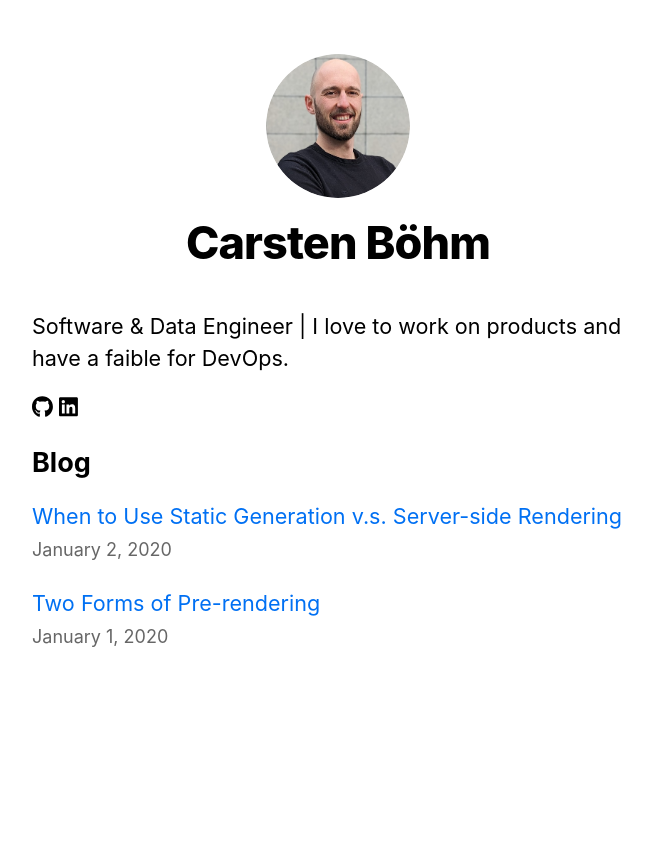
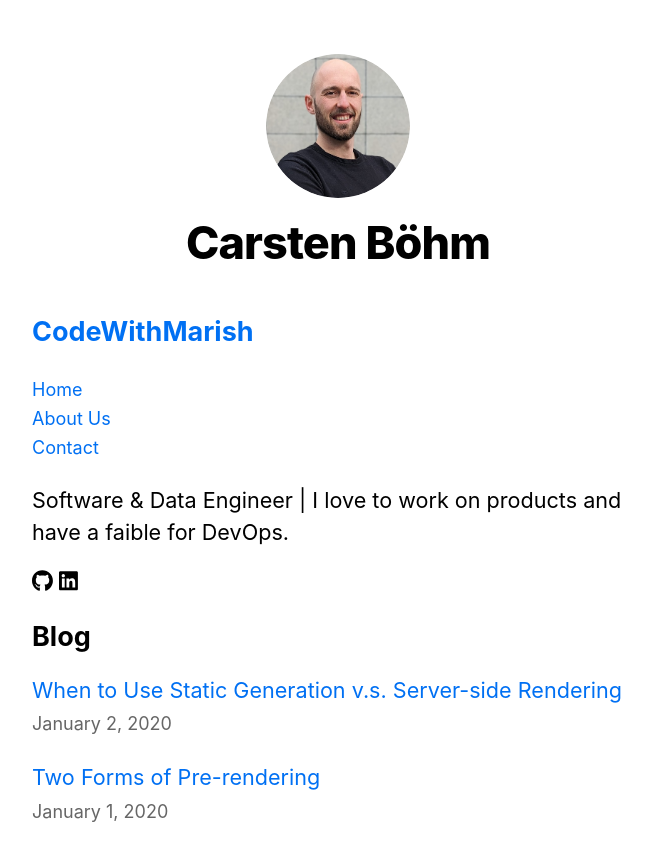
Before and after one commit to carsten-bo/personal-site, a Next.js app: page / in a window 1280 px wide. Shown: the top 860 px of the page, without its empty margins (302-954 px from the left). Before the commit the page ends 800 px from the top, so only its background shows below. Built offline with nearby package versions, Linux system fonts and the light colour scheme.

Commit message:
Add navbar

```diff
--- /dev/null
+++ b/components/navbar.js
@@ -0,0 +1,49 @@
+import Link from "next/link"
+import Image from "next/image"
+import React, { useState } from "react"
+// import Logo from "./Logo";
+import NavItem from "./navitem"
+
+const MENU_LIST = [
+  { text: "Home", href: "/" },
+  { text: "About Us", href: "/about" },
+  { text: "Contact", href: "/contact" },
+]
+
+const Navbar = () => {
+  const [navActive, setNavActive] = useState(null)
+  const [activeIdx, setActiveIdx] = useState(-1)
+
+  return (
+    <header>
+      <nav className={`nav`}>
+        <Link href={"/"}>
+            <h1 className="logo">CodeWithMarish</h1>
+        </Link>
+        <div
+          onClick={() => setNavActive(!navActive)}
+          className={`nav__menu-bar`}
+        >
+          <div></div>
+          <div></div>
+          <div></div>
+        </div>
+        <div className={`${navActive ? "active" : ""} nav__menu-list`}>
+          {MENU_LIST.map((menu, idx) => (
+            <div
+              onClick={() => {
+                setActiveIdx(idx)
+                setNavActive(false)
+              }}
+              key={menu.text}
+            >
+              <NavItem active={activeIdx === idx} {...menu} />
+            </div>
+          ))}
+        </div>
+      </nav>
+    </header>
+  )
+}
+
+export default Navbar
--- /dev/null
+++ b/components/navitem.js
@@ -0,0 +1,17 @@
+import Link from "next/link";
+
+const NavItem = ({ text, href, active }) => {
+  return (
+    <Link href={href}>
+      <a
+        className={`nav__item ${
+          active ? "active" : ""
+        }`}
+      >
+        {text}
+      </a>
+    </Link>
+  );
+};
+
+export default NavItem;
--- a/pages/index.js
+++ b/pages/index.js
@@ -2,6 +2,7 @@
 import Layout, { siteTitle } from "../components/layout"
 import Link from "next/link"
 import Date from "../components/date"
+import Navbar from '../components/navbar';
 
 import utilStyles from "../styles/utils.module.css"
 import { getSortedPostsData } from "../lib/posts"
@@ -25,6 +26,7 @@
       <Head>
         <title>{siteTitle}</title>
       </Head>
+      <Navbar></Navbar>
       <section className={utilStyles.headingMd}>
         <p>
           Software & Data Engineer | I love to work on products and have a faible for DevOps. </p>
--- /dev/null
+++ b/styles/navbar.module.css
@@ -0,0 +1,96 @@
+@import url("https://fonts.googleapis.com/css2?family=Work+Sans:wght@400;500;700&display=swap");
+
+* {
+  margin: 0;
+  padding: 0;
+  outline: none;
+  box-sizing: border-box;
+  font-family: "Work Sans", sans-serif;
+}
+a {
+  text-decoration: none;
+  color: inherit;
+}
+header {
+  position: sticky;
+  z-index: 30;
+  top: 0;
+}
+nav {
+  display: flex;
+  padding: 16px;
+  justify-content: space-between;
+  align-items: center;
+  background-color: #f1f1f1;
+}
+.nav__menu-bar {
+  display: flex;
+  flex-direction: column;
+  row-gap: 6px;
+  cursor: pointer;
+}
+.nav__menu-bar div {
+  width: 40px;
+  height: 4px;
+  background-color: black;
+  border-radius: 2px;
+}
+.nav__menu-list {
+  display: flex;
+  flex-direction: column;
+  position: fixed;
+  top: 60px;
+  width: 288px;
+  row-gap: 24px;
+  right: -288px;
+  padding: 24px 16px;
+  transition: all 0.2s;
+  min-height: calc(100vh - 60px);
+  background-color: #f1f1f1;
+}
+.nav__menu-list.active {
+  right: 0;
+}
+.nav__link {
+  font-size: 18px;
+  position: relative;
+  transition: all 0.2s;
+}
+
+.nav__link:hover {
+  font-weight: bold;
+}
+
+.center {
+  min-height: 600px;
+  display: flex;
+  justify-content: center;
+  align-items: center;
+}
+@media screen and (min-width: 768px) {
+  .nav__menu-bar {
+    display: none;
+  }
+  .nav__menu-list {
+    position: unset;
+    flex-direction: row;
+    min-height: fit-content;
+    width: fit-content;
+    column-gap: 24px;
+    align-items: center;
+  }
+  .nav__link::before {
+    content: "";
+    position: absolute;
+    width: 0%;
+    height: 6px;
+    bottom: -16px;
+    left: 0;
+    background-color: black;
+    transition: all 0.2s;
+  }
+
+  .nav__link:hover:before {
+    width: 100%;
+  }
+}
```
Also changed, not shown: 1 other file (tests, documents, lock files or other folders).
